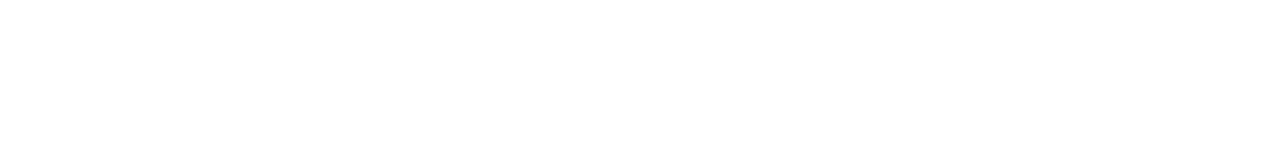
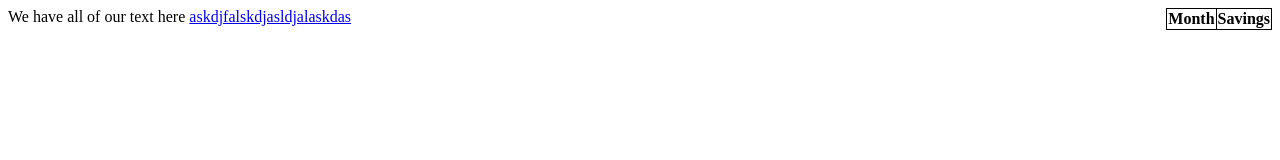
Before and after one commit to ElleandBeauty/website, a plain HTML site: page websitetest1.html in a window 1280 px wide. Drawn offline with Linux system fonts and the light colour scheme.

Commit message:
Update websitetest1.html

```diff
--- a/websitetest1.html
+++ b/websitetest1.html
@@ -1,4 +1,29 @@
 <html>
 <head>
+
+
+<!-- This is a comment  -->
+
+<style>
+table, th, td {
+  border: 1px solid black;
+  border-collapse: collapse;
+}
+</style>
+
+
+
 </head>
+<body>
+
+We have all of our text here
+<a href="page2.html">askdjfalskdjasldjalaskdas</a>
+
+
+<table style="float:right">
+  <tr>
+    <th>Month</th>
+    <th>Savings</th>
+  </tr>
+
 </html>
```
